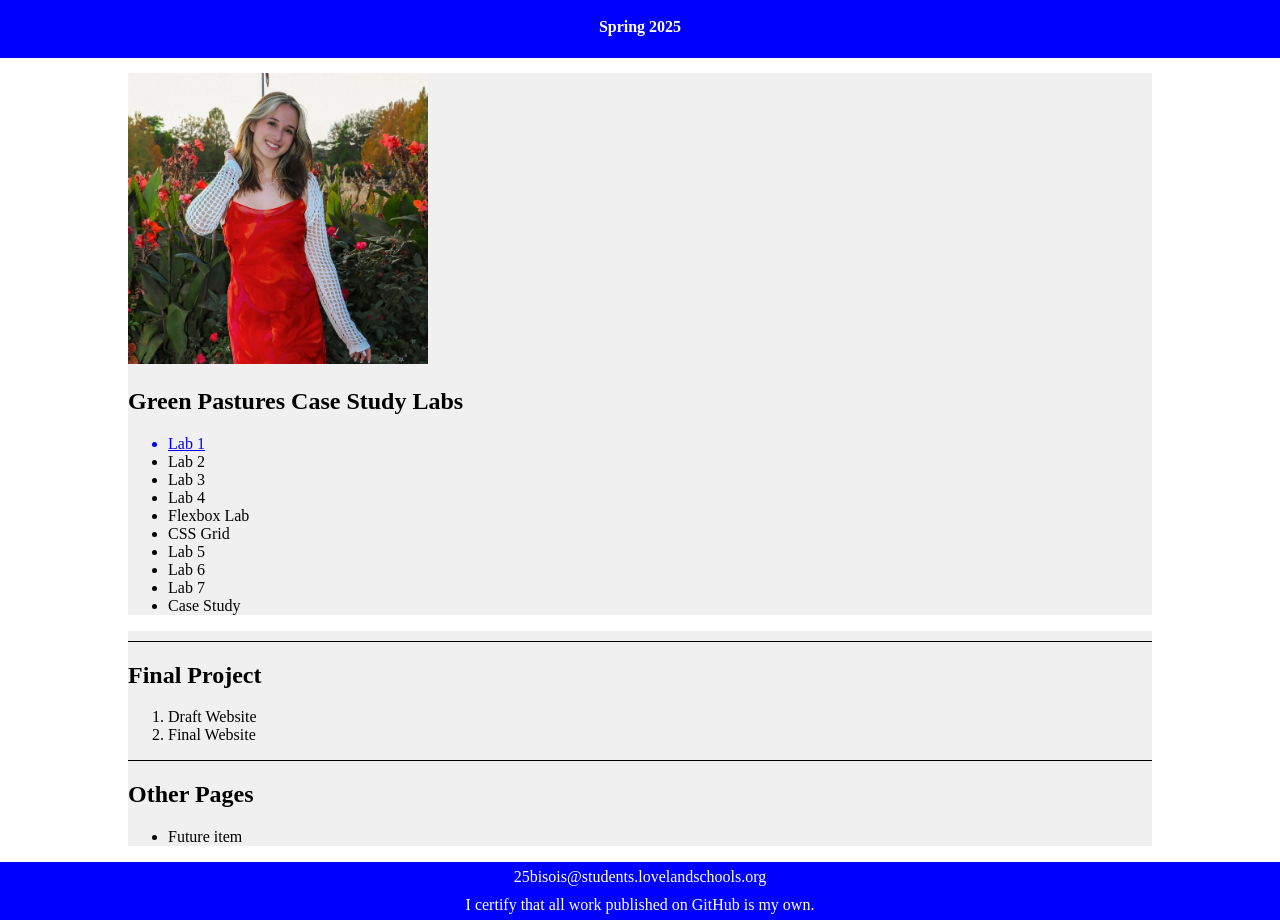
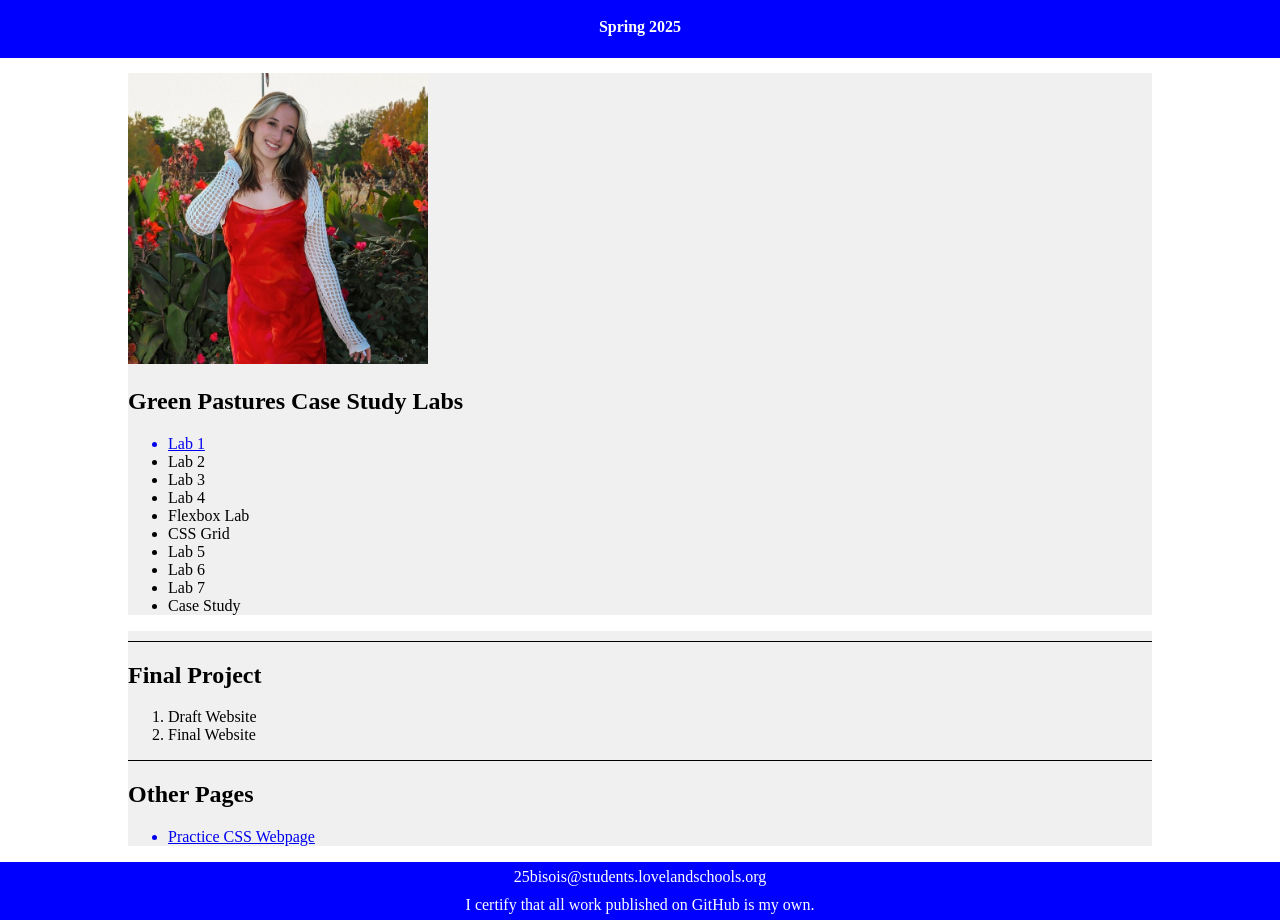
Before and after one commit to izzys0fia/PortfolioIndex, a plain HTML site: page index.html in a window 1280 px wide. Shown: the part 102-1022 px from the top of the page. Drawn offline with Linux system fonts and the light colour scheme.

Commit message:
Update index.html

```diff
--- a/index.html
+++ b/index.html
@@ -86,7 +86,7 @@
 			<hr style="border: none; height: 0.3px; background-color: black; width: 100%; margin: 0;">
 			<h2>Other Pages</h2>
 			<ul>
-                <li>Future item</li>
+                <a href="https://izzys0fia.github.io/Practice-Webpage/" target="_blank"><li>Practice CSS Webpage</li></a>
             </ul>
         </section>
 
```
